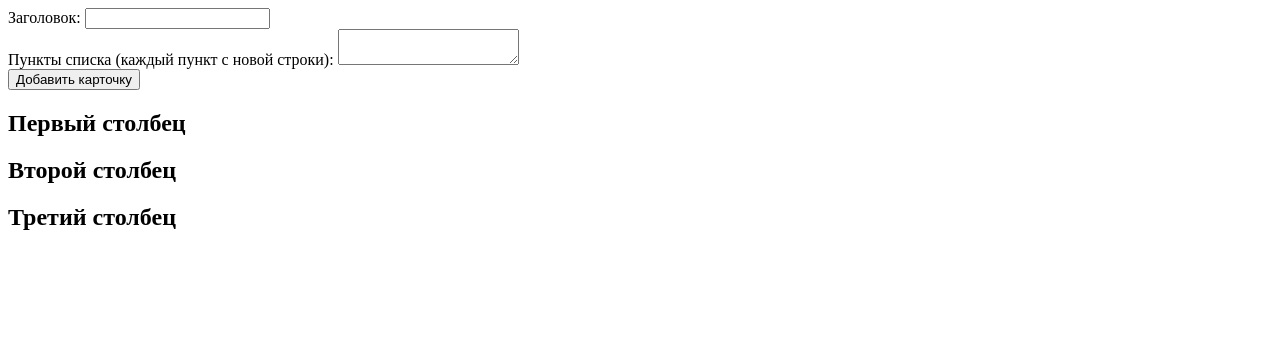
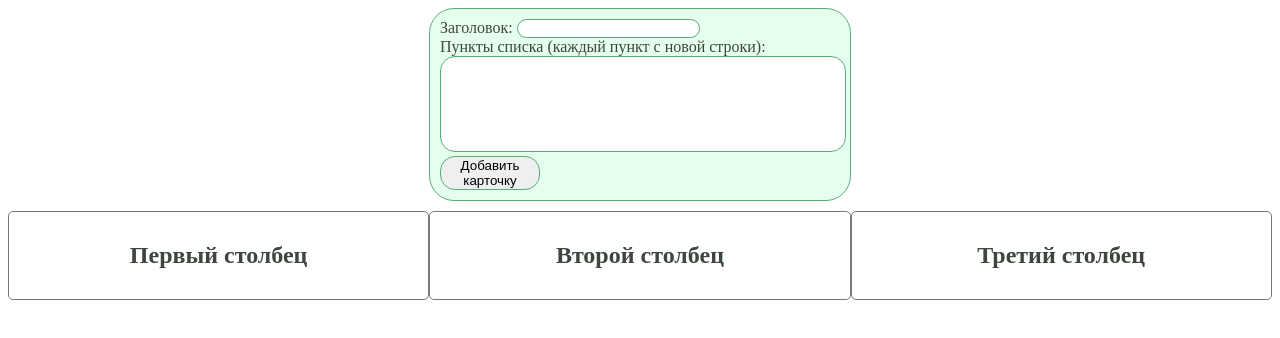
Before and after one commit to fominae/StoringNotes, a plain HTML site: page index.html in a window 1280 px wide. Drawn offline with Linux system fonts and the light colour scheme.

Commit message:
Добавление стилей

```diff
--- a/css/main.css
+++ b/css/main.css
@@ -0,0 +1,56 @@
+body{
+    font-family: Century;
+    color: #3d473e;
+}
+.column {
+    border: #787878 1px solid;
+    border-radius: 5px;
+    width: 33.33%;
+    float: left;
+    padding: 10px;
+    box-sizing: border-box;
+}
+.card {
+    background: #e6ffec;
+    border: 1px solid #58ad78;
+    border-radius: 25px;
+    padding: 10px;
+    margin-bottom: 10px;
+}
+.completed {
+    background-color: lightgreen;
+}
+
+.form{
+    margin: 0 auto;
+    width: 400px;
+    background: #e6ffec;
+    border: 1px solid #58ad78;
+    border-radius: 25px;
+    padding: 10px;
+    margin-bottom: 10px;
+    display: flex;
+    flex-direction: column;
+
+}
+.form_button{
+    width: 100px;
+    border: 1px solid #58ad78;
+    border-radius: 15px;
+}
+#card-items{
+    border: 1px solid #58ad78;
+    resize: none;
+    width: 400px;
+    height: 90px;
+    border-radius: 15px;
+
+}
+#card-title{
+    border: 1px solid #58ad78;
+    border-radius: 15px;
+}
+
+h2{
+    text-align: center;
+}
--- a/index.html
+++ b/index.html
@@ -26,12 +26,12 @@
         <h2>Первый столбец</h2>
         <div v-for="card in column1" :key="card.id" class="card">
             <h3>{{ card.title }}</h3>
-            <ul>
-                <li v-for="item in card.items" :key="item.id">
+            <div>
+                <p v-for="item in card.items" :key="item.id">
                     <input type="checkbox" v-model="item.completed"@change="handleCardPosition(card)" :disabled="column2Length===5 && !disableCheck">
                     <span :class="{ completed: item.completed }">{{ item.text }}</span>
-                </li>
-            </ul>
+                </p>
+            </div>
         </div>
     </div>
     <div class="column">
```
